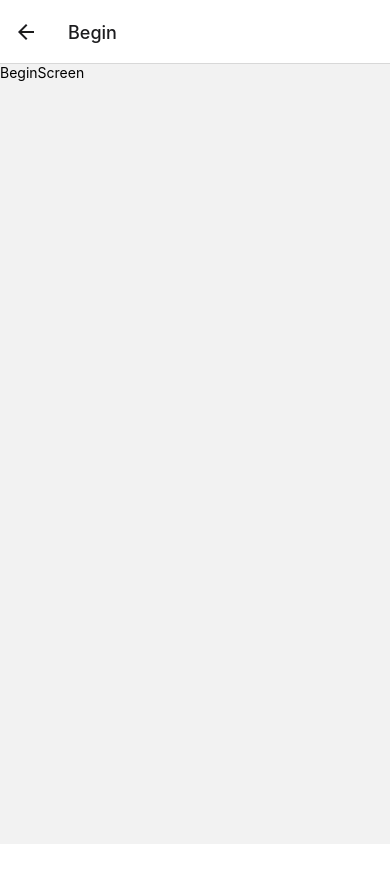
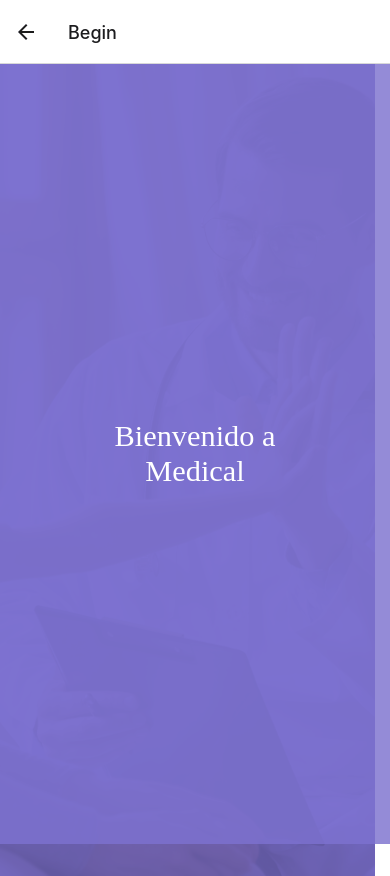
Before and after one commit to deathperminut/MedicalMedicApp, a React Native app: screen /Begin in a window 390 px wide. Before the commit the page ends 844 px from the top, so only its background shows below. Built offline with nearby package versions, Linux system fonts and the light colour scheme.

Commit message:
"Cambios trasladamos componente"

```diff
--- a/Screens/Auth/BeginScreen/BeginScreen.js
+++ b/Screens/Auth/BeginScreen/BeginScreen.js
@@ -1,10 +1,50 @@
-import { View, Text } from 'react-native'
-import React from 'react'
+import React from 'react';
+import { View, Text, StyleSheet, ImageBackground, Image } from 'react-native';
 
 export default function BeginScreen() {
   return (
-    <View>
-      <Text>BeginScreen</Text>
-    </View>
+    <ImageBackground
+      source={require('../../../assets/Bienvenida-Ingreso/BG-Menú-Ingresar.png')}
+      style={styles.imageBackground}>
+      <View style={styles.overlay}>
+        <View style={styles.container}>
+          <Text style={styles.title}>Bienvenido a Medical</Text>
+        </View>
+      </View>
+    </ImageBackground>
+
   )
 }
+
+const styles = StyleSheet.create({
+    imageBackground: {
+      flex: 1,
+      resizeMode: 'cover',
+      justifyContent: 'center',
+    },
+    overlay: {
+      ...StyleSheet.absoluteFillObject,
+      backgroundColor: 'rgba(126, 114, 209, 0.8)', // El último número es la opacidad (0-1)
+      justifyContent: 'center',
+      alignItems: 'center',
+    },
+    container: {
+      flex: 1,
+      justifyContent: 'center',
+      alignItems: 'center',
+      paddingHorizontal: 16,
+      width: '100%',
+      maxWidth: 500, // Ajusta este valor según tu preferencia
+    },
+    title: {
+      fontSize: 30.36,
+      fontFamily: 'Montserrat-SemiBold',
+      textAlign: 'center',
+      color: '#FFF',
+      paddingLeft:60,
+      paddingRight:60,
+    },
+    iconContainer: {
+      marginRight: 10,
+    },
+  });
```
Also changed, not shown: components/MH_WS.js (deleted, +0 -55 lines).
